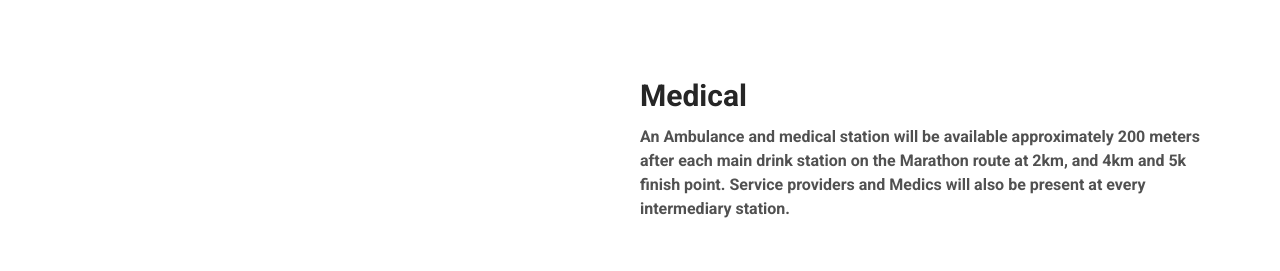
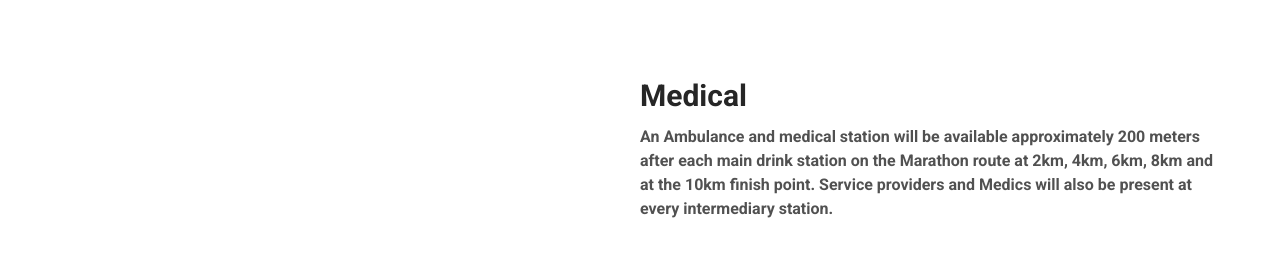
Before and after one commit to Coldcolin/AJ-Marathon, a React (Vite) app: page /about_general_info in a window 1280 px wide. Shown: the part 3620-3891 px from the top of the page. Built offline with nearby package versions, Linux system fonts and the light colour scheme; a web font is replaced by a local one.

Commit message:
hopefully the latest

```diff
--- a/src/about/About.jsx
+++ b/src/about/About.jsx
@@ -131,11 +131,11 @@ const About = () => {
 
             The<span className='about_AJYCM_project_article_SPAN'> "Ajegunle City Youth Marathon, 2024" </span>{" "} is organized by a consortium of indigenous youth-led organisations all represented on the Local Organizing Committee (LOC), comprising the lead partner, Society for Information and Human Advancement Initiative (SOHAI), National Youth Council of Nigeria (NYCN) Ajeromi-Ifelodun LGA and Ifelodun LCDA Local Branches and Ajeromi-Ifelodun Sports Council as coordinating and technical partners respectively; and Kobis Global Multidimensional, The Curve Africa, Klick Designs, Mula Integrated Concepts, Heart to Give Initiative, Africa Network of Adolescents and Young Persons Development (ANAYD), SMARTPadi and Ajegunle Co-Working Hub.
             <br/><br/>
-            The Ajegunle City Youth Marathon, 2024 is the maiden edition and promising to become a major sporting event in the annals of the Ajegunle community. The marathon is set to attract thousands of participants from all over Ajegunle communities and beyond, and will provide a platform to showcase the community’s potential for sports and tourism and also for young athletes to showcase their talents and compete for prizes. The Ajegunle City Youth Marathon, beyond just a sporting event; it is also a community event that brings people together and promote peace and unity. The marathon is a celebration of the resilience and determination of the Ajegunle youth, and it is a source of inspiration for the entire community.
+            The Ajegunle City Youth Marathon, 2024 is the maiden edition and promising to become a major sporting event in the annals of the Ajegunle community. The marathon is set to attract thousands of participants from all over Ajegunle communities and beyond, and will provide a platform to showcase the community’s potential for sports and tourism and also for young athletes to showcase their talents and compete for prizes. The Ajegunle City Youth Marathon, beyond just a sporting event; it is also a community event that brings people together and promoting peace and unity while empowering young people. The marathon is a celebration of the resilience and determination of the Ajegunle youth, and it is a source of inspiration for the entire community.
             <br/><br/>
             In addition to promoting health and fitness, youth development and empowerment, the Ajegunle City Youth Marathon, also serves as a fund raiser for various community projects to support educational and developmental programs, healthcare initiatives, and other projects that will benefit the youths of Ajegunle.
             <br/><br/>
-            The Ajegunle City Youth Marathon event consists of the main 5kilometer race (5K #RUNAjegunle) event that runs through strategic routes across streets and communities from Ajeromi-Ifelodun LGA to Ifelodun LCDA, showcasing Ajegunle’s key socio-cultural values, ethnic diversity among participants and onlookers, economic potential and abundance of humans resources in her populousness, while promoting healthiness and peaceful coexistence for building sustainable communities. The event will also feature pre/and post activities including side events (that will host dignitaries, private corporate partners, government and key community stakeholders amidst other variety of activities which will make the entire event a memorable and laudable one to enter into the annals of Ajegunle Youth Council and LGA/LCDA.
+            The Ajegunle City Youth Marathon event consists of the #RUNAjegunle main youth 10kilometer race and the VIP/Celebrity 2.5kilometer race events that runs through strategic routes across streets and communities from Ajeromi-Ifelodun LGA to Ifelodun LCDA, showcasing Ajegunle’s key socio-cultural values, ethnic diversities (among participants and onlookers), economic potential and abundance of humans resources in her populousness; while promoting healthiness and peaceful coexistence for building sustainable communities. The event will also feature pre/and post activities including side events that will feature integrated health interventions and host dignitaries, private corporate partners, government and key community stakeholders amidst other variety of activities which will make the entire event a memorable and laudable one to enter into the annals of Ajegunle Youth Council and LGA/LCDA.
             <br/><br/>
 
             The Ajegunle City Youth Marathon is a symbol of hope for brighter future and inspiration for the youth of Ajegunle, and it is a reminder that our communities can only develop and thrive in a peaceful and eco-friendly atmosphere.
--- a/src/about/general_info/GeneralInfo.jsx
+++ b/src/about/general_info/GeneralInfo.jsx
@@ -219,7 +219,7 @@ const GeneralInfo = () => {
                         <GeneralInfoCard
                             font="'Roboto', sans-serif"
                             H1='Medical'
-                            P='An Ambulance and medical station will be available approximately 200 meters after each main drink station on the Marathon route at 2km, and 4km and 5k finish point. Service providers and Medics will also be present at every intermediary station.'
+                            P='An Ambulance and medical station will be available approximately 200 meters after each main drink station on the Marathon route at 2km, 4km, 6km, 8km and at the 10km finish point. Service providers and Medics will also be present at every intermediary station.'
                         />
                         <GeneralInfoCard
                             font="'Roboto', sans-serif"
--- a/src/landingPage/LandingPage.jsx
+++ b/src/landingPage/LandingPage.jsx
@@ -355,15 +355,15 @@ const LandingPage = () => {
                         />
                         <Newscard
                             H4={"AJCYM 2024 -"}
-                            Span={"Flag-Off"}
+                            Span={"Volunteer!"}
                             img={news3}
-                            content={"The Ajegunle City Youth Marathon is Raging higher as we officially flagged-off the project at the floor of The Ifelodun Local Youth Council Management Committee Meeting. Watch out for the biggest gig ever in the city of Ajegunle,.......Coming Soon!"}
+                            content={"Are you passionate about empowering youth and promoting fitness, healthy living while advocating for positive change in the community? Join us as a volunteer for the Ajegunle City Youth Marathon, 2024 event and be a part of something extraordinary!"}
                         />
                         <Newscard
                             img={news2}
                             H4={"AJCYM 2024 -"}
-                            Span={"Volunteer!"}
-                            content={"Are you passionate about empowering youth and promoting fitness, healthy living while advocating for positive change in the community? Join us as a volunteer for the Ajegunle City Youth Marathon, 2024 event and be a part of something extraordinary!"}
+                            Span={"Flag-Off"}
+                            content={"The Ajegunle City Youth Marathon is Raging higher as we officially flagged-off the project at the floor of The Ifelodun Local Youth Council Management Committee Meeting. Watch out for the biggest gig ever in the city of Ajegunle,.......Coming Soon!"}
                         />
                     </div>
                     <button className="landing_news_view_more_btn" onClick={() => nav("/blog")}>View more post</button>
```
